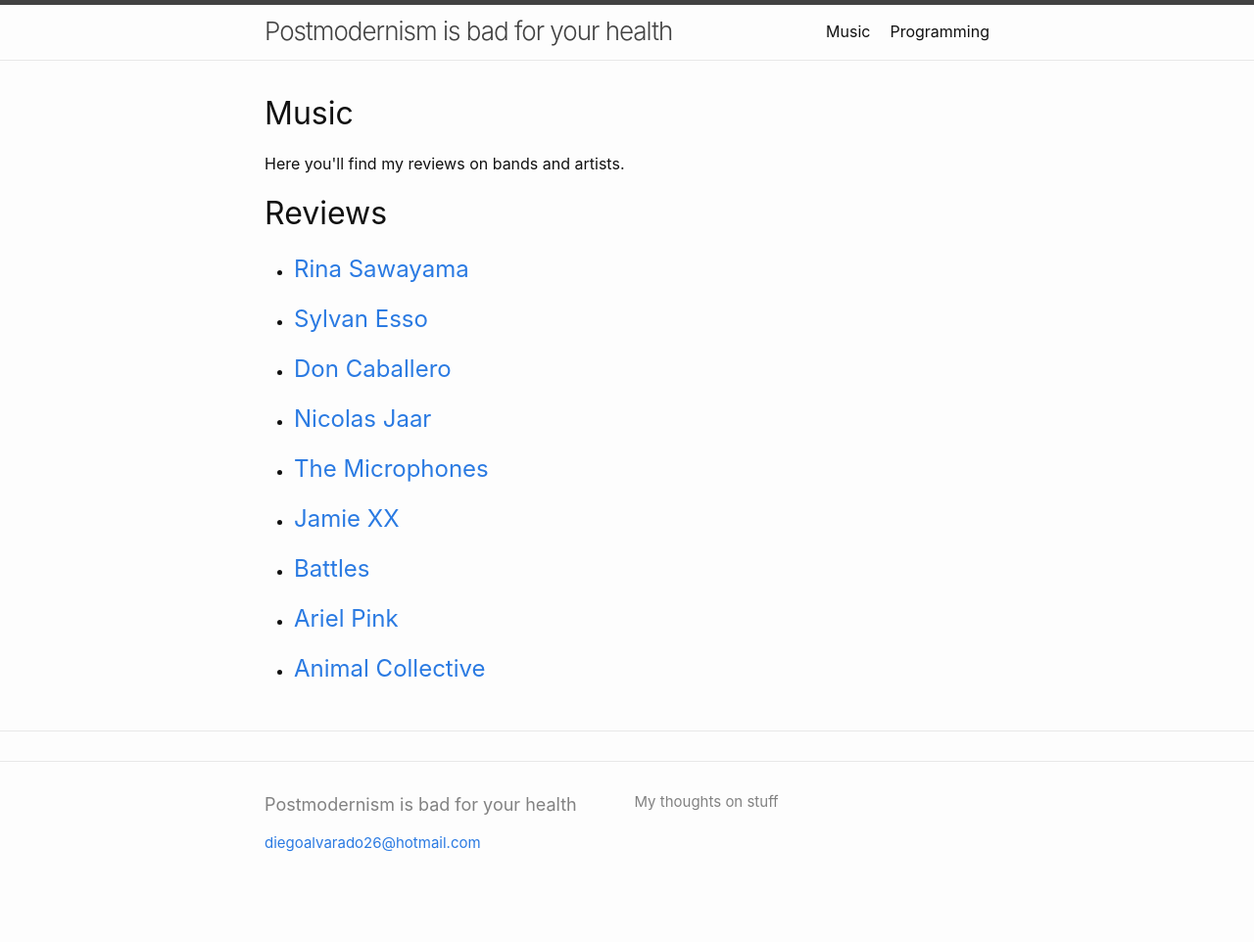
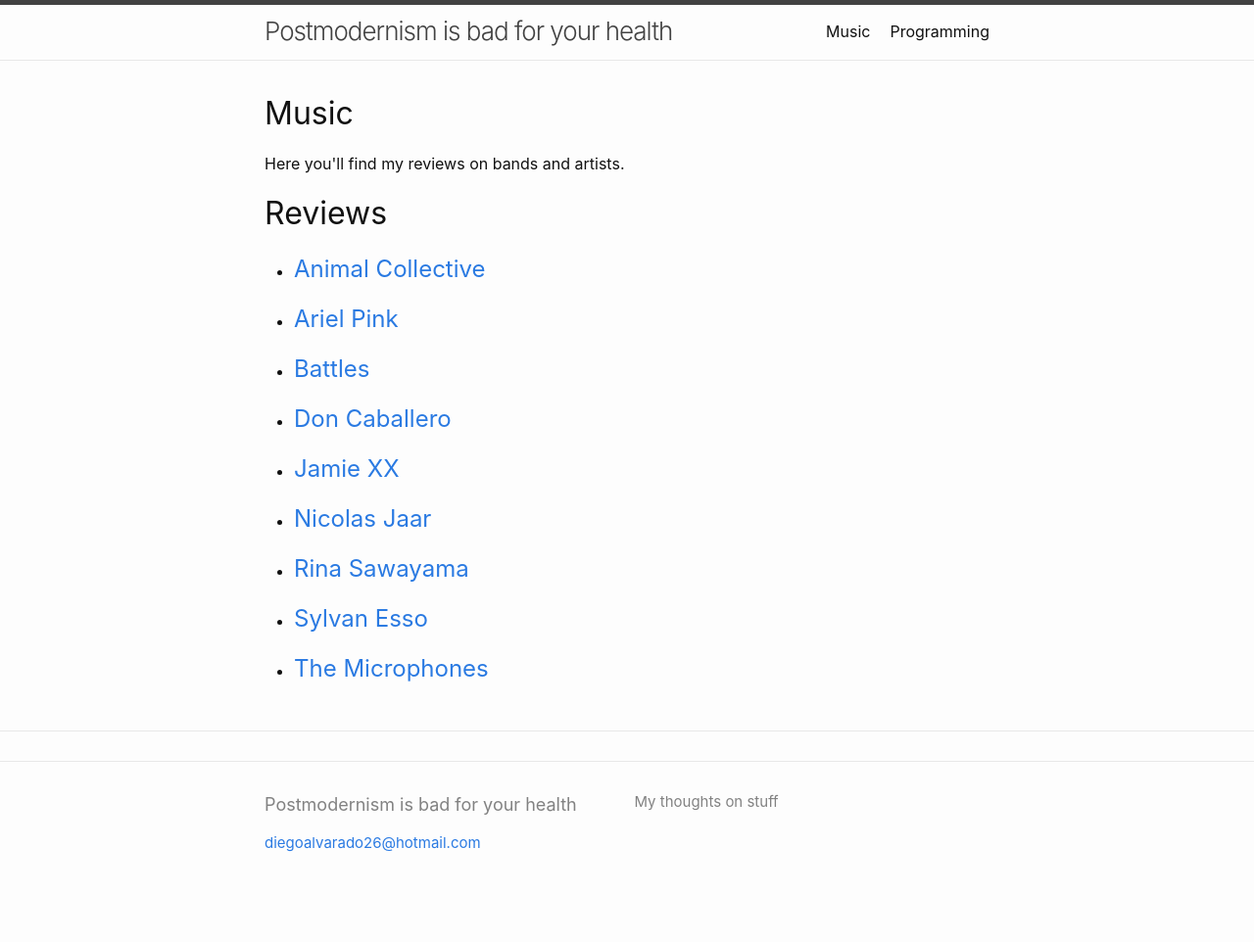
Before and after one commit to ogeid26/blog, a Jekyll site: the page built from pages/music.md, in a window 1280 px wide. Shown: the whole page at 98% size. Built offline with Jekyll 4.4.1, drawn with Linux system fonts in a browser that asks for light colours; our own code applies the rules of GitHub Pages for plain Markdown files.

Commit message:
Fixed _config

```diff
--- a/_config.yml
+++ b/_config.yml
@@ -12,7 +12,6 @@ plugins:
 github_username: diegoalvarado26
 
 markdown: kramdown
-
 
 collections:
 
--- a/pages/music.md
+++ b/pages/music.md
@@ -10,7 +10,8 @@ permalink: /music.html
 
 <h1>Reviews</h1>
 <ul>
-{% for post in site.posts %}
+{% assign sorted-posts = site.posts | sort: 'title' %}
+{% for post in sorted-posts %}
 {% if post.category contains "music" %}
 <li>
 <h2> <a href="{{ site.url }}{{site.baseurl}}{{ post.url }}">{{ post.title }}</a></h2>
```
Also changed, not shown: Gemfile.lock.
